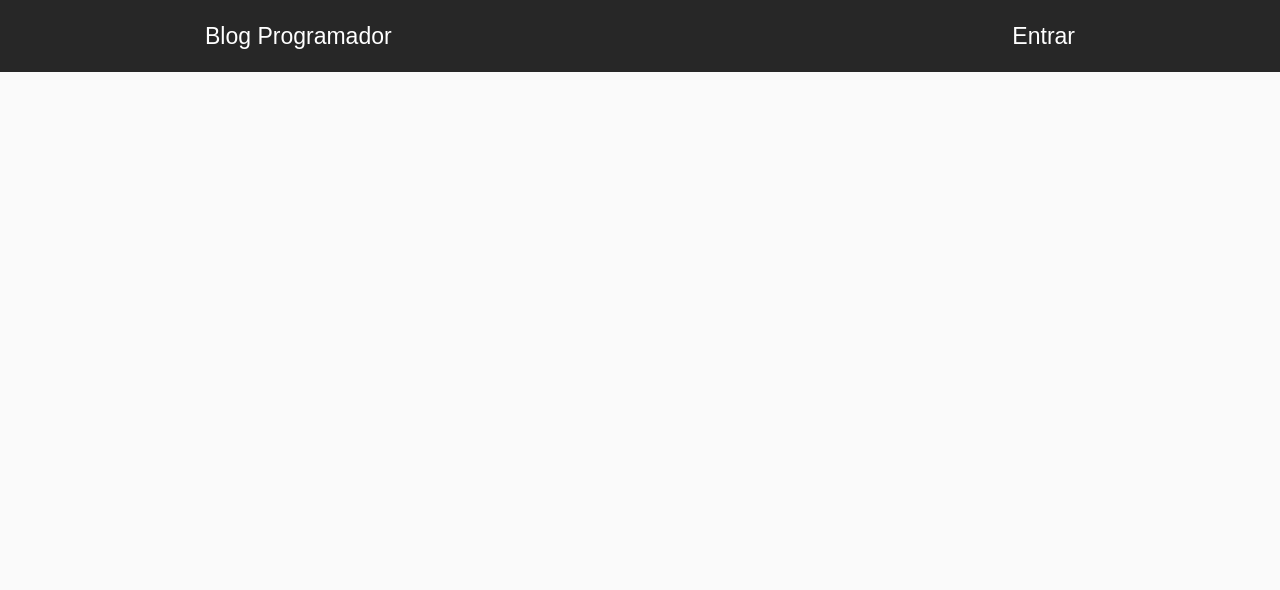
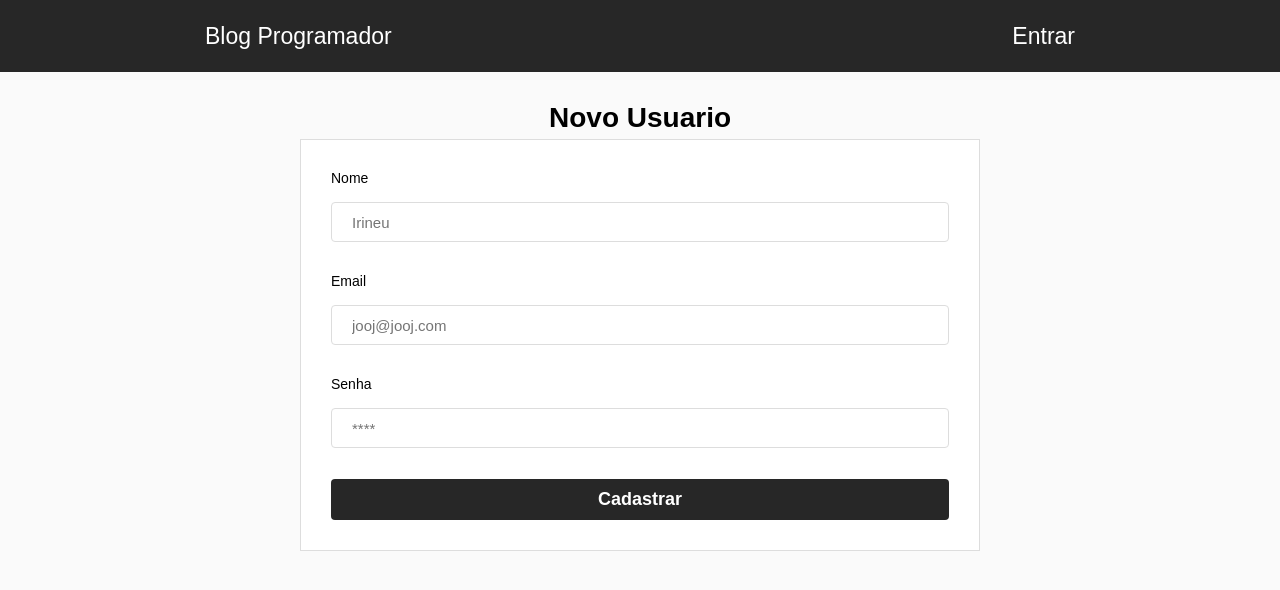
Before and after one commit to joaopedro7423/BlogReact, a React (Create React App) app in the folder blog/: page /register in a window 1280 px wide. Shown: the top 590 px of the page. Built offline with nearby package versions, Linux system fonts and the light colour scheme; no server answers; the HTML template or start-up script is replaced by a standard one.

Commit message:
Sistema de Cadastro de Usuário

```diff
--- a/blog/src/App.js
+++ b/blog/src/App.js
@@ -8,6 +8,7 @@
 import Login from "./components/Login/index";
 import Header from "./components/Header";
 import Dashboard from "./components/Dashboard";
+import Register from "./components/Register";
 
 class App extends Component {
   state = {
@@ -27,6 +28,8 @@
           <Route exact path="/" component={Home} />
           <Route exact path="/login" component={Login} />
           <Route exact path="/dashboard" component={Dashboard} />
+          <Route exact path="/register" component={Register} />
+
         </Switch>
       </BrowserRouter>
     ) : (
--- a/blog/src/components/Register/index.js
+++ b/blog/src/components/Register/index.js
@@ -0,0 +1,86 @@
+import React, { Component } from "react";
+import { Link, link, withRouter } from "react-router-dom";
+
+import firebase from "../../firebase";
+import "./register.css";
+
+class Register extends Component {
+  constructor(props) {
+    super(props);
+    this.state = {
+      nome: "",
+      email: "",
+      password: "",
+    };
+
+    this.register = this.register.bind(this);
+    this.onRegister = this.onRegister.bind(this);
+
+  }
+
+  register(e){
+    e.preventDefault();
+
+    this.onRegister();
+  }
+
+  onRegister = async()=>{
+    try{
+        const {nome,email,password} = this.state;
+
+        await firebase.register(nome,email,password);
+        this.props.history.replace('/dashboard');
+
+    }catch(error){
+        alert(error.message);
+    }
+  }
+
+
+  render() {
+    return (
+      <div>
+        <h1 className="register-h1">Novo Usuario</h1>
+        <form onSubmit={this.register} id="register" >
+          <label>Nome</label>
+          <br />
+          <input
+            type="text"
+            value={this.state.nome}
+            autoFocus
+            autoComplete="off"
+            onChange={(e) => this.setState({ nome: e.target.value })}
+            placeholder="Irineu "
+          /><br/>
+
+          <label>Email</label>
+          <br />
+          <input
+            type="email"
+            value={this.state.email}
+            autoFocus
+            autoComplete="off"
+            onChange={(e) => this.setState({ email: e.target.value })}
+            placeholder="jooj@jooj.com"
+          /><br/>
+
+          <label>Senha</label>
+          <br />
+          <input
+            type="password"
+            value={this.state.password}
+            autoFocus
+            autoComplete="off"
+            onChange={(e) => this.setState({ password: e.target.value })}
+            placeholder="****"
+          /><br/>
+
+           <button type="submit" >Cadastrar</button>
+
+        </form>
+      </div>
+    );
+  }
+}
+
+export default withRouter(Register);
--- /dev/null
+++ b/blog/src/components/Register/register.css
@@ -0,0 +1,36 @@
+div .register-h1 {
+  margin-top: 30px;
+  margin-bottom: 5px;
+  text-align: center;
+}
+
+form#register {
+  width: 100%;
+  max-width: 680px;
+  margin: 0px auto 0;
+  padding: 30px;
+  background: #fff;
+  border: 1px solid #ddd;
+  display: flex;
+  flex-direction: column;
+}
+
+form#register input {
+  margin-bottom: 15px;
+  height: 40px;
+  border-radius: 4px;
+  border: 1px solid #ddd;
+  padding: 0 20px;
+  font-size: 15px;
+}
+
+form#register button {
+  padding: 10px 20px;
+  border-radius: 4px;
+  border: 0px;
+  background: #272727;
+  color: #fff;
+  cursor: pointer;
+  font-size: 18px;
+  font-weight: bold;
+}
```
Also changed, not shown: 1 other file (tests, documents, lock files or other folders).
